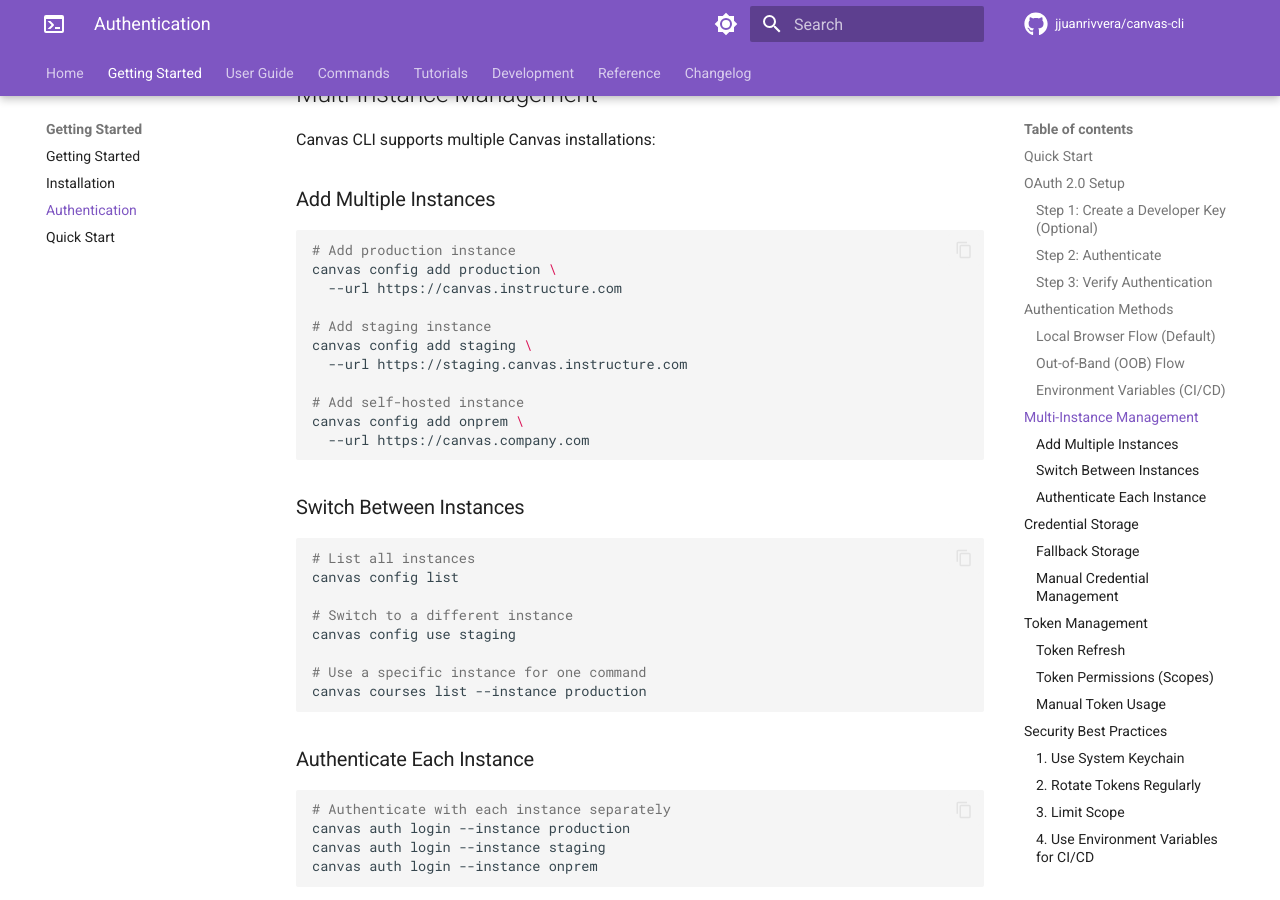
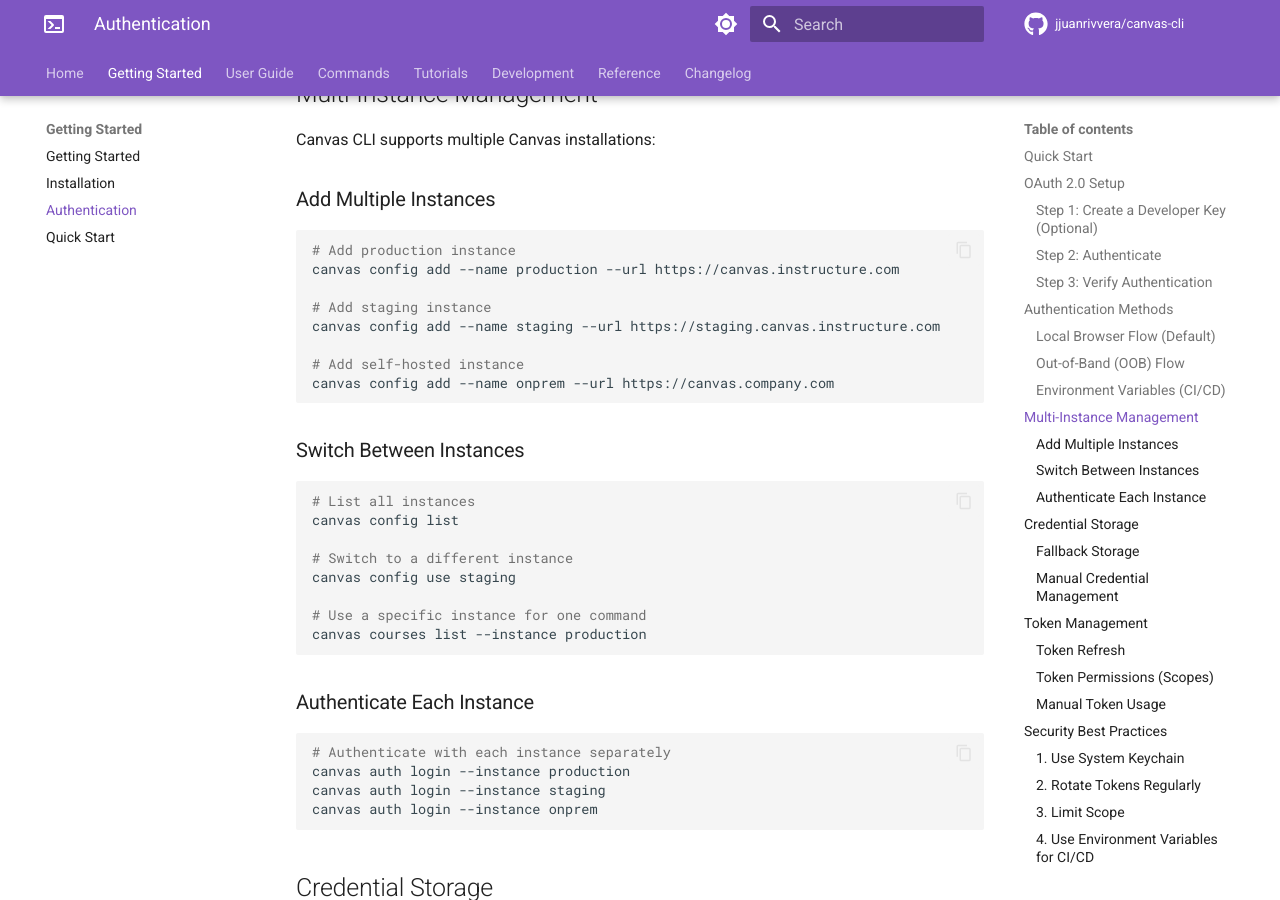
Before and after one commit to jjuanrivvera/canvas-cli, an MkDocs documentation site: the page built from docs/getting-started/authentication.md, in a window 1280 px wide and 900 px high, scrolled down 2978 px. Built offline with MkDocs 1.6.1 and Material for MkDocs 9.7.7, drawn with Linux system fonts in a browser that asks for light colours; comment, search, counter and statistics services are not loaded.

Commit message:
docs: fix config add command syntax in documentation
The config add command requires explicit --name and --url flags.
Updated all documentation to use the correct syntax:
  canvas config add --name NAME --url URL [--token TOKEN]

Files fixed:
- docs/getting-started/authentication.md
- docs/getting-started/quickstart.md
- docs/user-guide/configuration.md
- docs/tutorials/course-sync.md

````diff
--- a/docs/getting-started/authentication.md
+++ b/docs/getting-started/authentication.md
@@ -140,16 +140,13 @@ Canvas CLI supports multiple Canvas installations:
 
 ```bash
 # Add production instance
-canvas config add production \
-  --url https://canvas.instructure.com
+canvas config add --name production --url https://canvas.instructure.com
 
 # Add staging instance
-canvas config add staging \
-  --url https://staging.canvas.instructure.com
+canvas config add --name staging --url https://staging.canvas.instructure.com
 
 # Add self-hosted instance
-canvas config add onprem \
-  --url https://canvas.company.com
+canvas config add --name onprem --url https://canvas.company.com
 ```
 
 ### Switch Between Instances
````
Also changed, not shown: docs/getting-started/quickstart.md (+1 -1 lines), docs/tutorials/course-sync.md (+3 -3 lines), docs/user-guide/configuration.md (+2 -2 lines).
